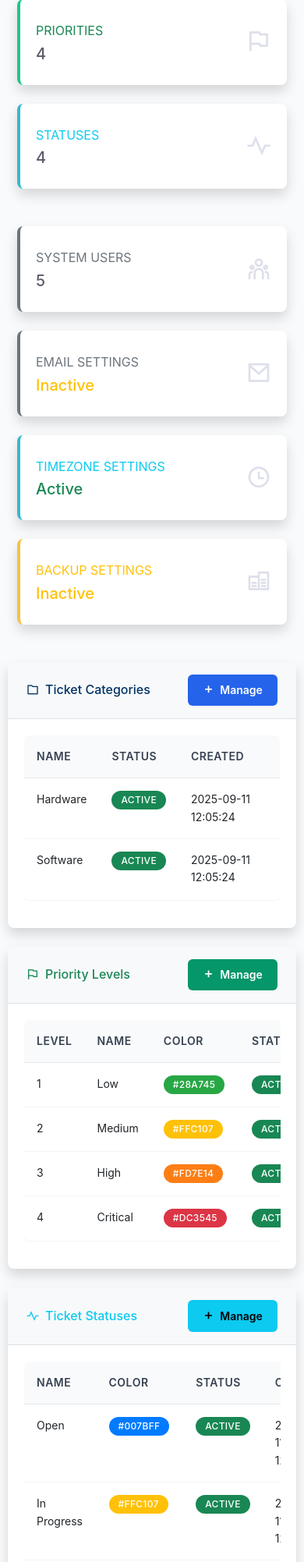
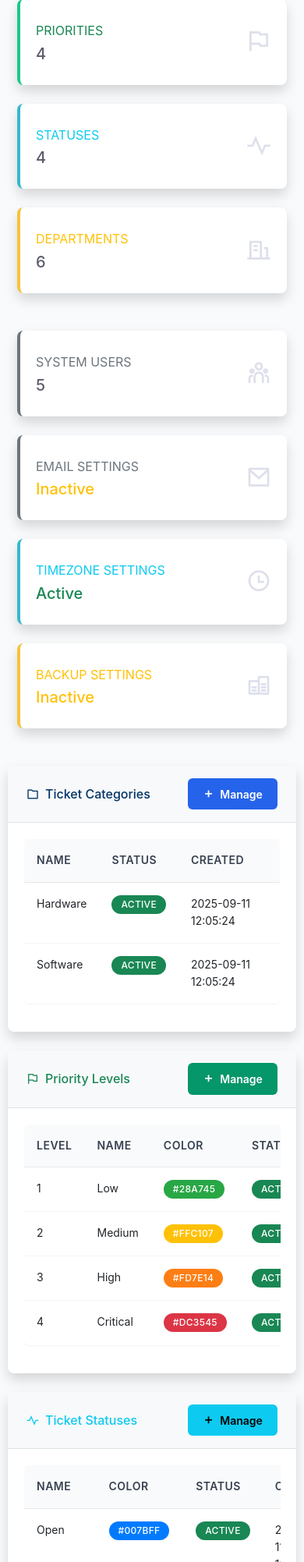
Before and after one commit to narain-karthik/Replit-IT, a Flask app: page /super_admin/master_data in a window 390 px wide. Shown: the part 597-2600 px from the top of the page at 78% size. Run offline with Flask 3, Linux system fonts and the light colour scheme; the visitor is signed in with stand-in values (Sample User, id 1); some libraries are stand-ins or nearby versions.

Commit message:
Enable management of departments with assignment of a department head
Adds MasterDataDepartment model, form, routes, templates, and seeds initial data.

Replit-Commit-Author: Agent
Replit-Commit-Session-Id: fea00273-5862-42df-b521-164227699806
Replit-Commit-Screenshot-Url: https://storage.googleapis.com/screenshot-production-us-central1/9502c350-2842-43c3-845e-0616f72cb032/fea00273-5862-42df-b521-164227699806/da6ph78

```diff
--- a/app.py
+++ b/app.py
@@ -122,6 +122,20 @@ with app.app_context():
         for status in statuses:
             db.session.add(status)
 
+    # Create default departments
+    from models import MasterDataDepartment
+    if MasterDataDepartment.query.count() == 0:
+        departments = [
+            MasterDataDepartment(name='Engineering', code='ENG', description='Engineering Department - Design and development', is_active=True),
+            MasterDataDepartment(name='Information Technology', code='IT', description='Information Technology Department - System administration and support', is_active=True),
+            MasterDataDepartment(name='Human Resources', code='HR', description='Human Resources Department - Employee management and recruitment', is_active=True),
+            MasterDataDepartment(name='Finance', code='FIN', description='Finance Department - Financial planning and accounting', is_active=True),
+            MasterDataDepartment(name='Operations', code='OPS', description='Operations Department - Daily operations and logistics', is_active=True),
+            MasterDataDepartment(name='Quality Assurance', code='QA', description='Quality Assurance Department - Testing and quality control', is_active=True)
+        ]
+        for department in departments:
+            db.session.add(department)
+
     # Create default email settings
     if EmailSettings.query.count() == 0:
         email_settings = EmailSettings(
--- a/models.py
+++ b/models.py
@@ -160,6 +160,26 @@ class MasterDataStatus(db.Model):
     updated_at = db.Column(db.DateTime, default=datetime.utcnow, onupdate=datetime.utcnow)
 
 
+class MasterDataDepartment(db.Model):
+    """Master data for departments"""
+    __tablename__ = 'master_departments'
+
+    id = db.Column(db.Integer, primary_key=True)
+    name = db.Column(db.String(100), unique=True, nullable=False)
+    code = db.Column(db.String(10), unique=True, nullable=False)  # Short code like ENG, IT, HR
+    description = db.Column(db.String(200), nullable=True)
+    head_of_department_id = db.Column(db.Integer, db.ForeignKey('users.id'), nullable=True)
+    is_active = db.Column(db.Boolean, default=True)
+    created_at = db.Column(db.DateTime, default=datetime.utcnow)
+    updated_at = db.Column(db.DateTime, default=datetime.utcnow, onupdate=datetime.utcnow)
+
+    # Relationship
+    head_of_department = db.relationship('User', backref='departments_headed', foreign_keys=[head_of_department_id])
+
+    def __repr__(self):
+        return f'<Department {self.code}: {self.name}>'
+
+
 
 
 
--- a/routes.py
+++ b/routes.py
@@ -4,8 +4,8 @@ from flask_login import current_user
 from werkzeug.utils import secure_filename
 from sqlalchemy import extract, and_
 from app import app, db
-from models import User, Ticket, TicketComment, Attachment, MasterDataCategory, MasterDataPriority, MasterDataStatus, EmailSettings, TimezoneSettings, BackupSettings, EmailNotificationLog
-from forms import LoginForm, TicketForm, UpdateTicketForm, CommentForm, UserRegistrationForm, AssignTicketForm, UserProfileForm, MasterDataCategoryForm, MasterDataPriorityForm, MasterDataStatusForm, EmailSettingsForm, TimezoneSettingsForm, BackupSettingsForm
+from models import User, Ticket, TicketComment, Attachment, MasterDataCategory, MasterDataPriority, MasterDataStatus, MasterDataDepartment, EmailSettings, TimezoneSettings, BackupSettings, EmailNotificationLog
+from forms import LoginForm, TicketForm, UpdateTicketForm, CommentForm, UserRegistrationForm, AssignTicketForm, UserProfileForm, MasterDataCategoryForm, MasterDataPriorityForm, MasterDataStatusForm, MasterDataDepartmentForm, EmailSettingsForm, TimezoneSettingsForm, BackupSettingsForm
 from datetime import datetime
 from utils.email import send_assignment_email  # Add this import
 from utils.timezone import utc_to_ist
@@ -1191,6 +1191,7 @@ def master_data_dashboard():
     categories = MasterDataCategory.query.all()
     priorities = MasterDataPriority.query.order_by(MasterDataPriority.level).all()
     statuses = MasterDataStatus.query.all()
+    departments = MasterDataDepartment.query.all()
     email_settings = EmailSettings.query.first()
     timezone_settings = TimezoneSettings.query.first()
     backup_settings = BackupSettings.query.first()
@@ -1206,6 +1207,7 @@ def master_data_dashboard():
                          categories=categories,
                          priorities=priorities,
                          statuses=statuses,
+                         departments=departments,
                          email_settings=email_settings,
                          timezone_settings=timezone_settings,
                          backup_settings=backup_settings,
@@ -1393,6 +1395,78 @@ def delete_status(status_id):
         flash(f'Error deleting status: {str(e)}', 'error')
 
     return redirect(url_for('manage_statuses'))
+
+
+# Department Management Routes
+@app.route('/super_admin/master_data/departments', methods=['GET', 'POST'])
+@super_admin_required
+def manage_departments():
+    """Manage departments"""
+    form = MasterDataDepartmentForm()
+    departments = MasterDataDepartment.query.all()
+
+    if form.validate_on_submit():
+        department = MasterDataDepartment(
+            name=form.name.data,
+            code=form.code.data.upper(),  # Store code in uppercase
+            description=form.description.data,
+            head_of_department_id=form.head_of_department_id.data if form.head_of_department_id.data else None,
+            is_active=form.is_active.data
+        )
+        try:
+            db.session.add(department)
+            db.session.commit()
+            flash(f'Department "{department.name}" created successfully!', 'success')
+            return redirect(url_for('manage_departments'))
+        except Exception as e:
+            db.session.rollback()
+            flash(f'Error creating department: {str(e)}', 'error')
+
+    return render_template('master_data/departments.html', form=form, departments=departments)
+
+
+@app.route('/super_admin/master_data/departments/<int:department_id>/edit', methods=['GET', 'POST'])
+@super_admin_required
+def edit_department(department_id):
+    """Edit a department"""
+    department = MasterDataDepartment.query.get_or_404(department_id)
+    form = MasterDataDepartmentForm(obj=department)
+
+    if form.validate_on_submit():
+        department.name = form.name.data
+        department.code = form.code.data.upper()
+        department.description = form.description.data
+        department.head_of_department_id = form.head_of_department_id.data if form.head_of_department_id.data else None
+        department.is_active = form.is_active.data
+        department.updated_at = datetime.utcnow()
+
+        try:
+            db.session.commit()
+            flash(f'Department "{department.name}" updated successfully!', 'success')
+            return redirect(url_for('manage_departments'))
+        except Exception as e:
+            db.session.rollback()
+            flash(f'Error updating department: {str(e)}', 'error')
+
+    return render_template('master_data/edit_department.html', form=form, department=department)
+
+
+@app.route('/super_admin/master_data/departments/<int:department_id>/delete', methods=['POST'])
+@super_admin_required
+def delete_department(department_id):
+    """Delete a department"""
+    department = MasterDataDepartment.query.get_or_404(department_id)
+    department_name = department.name
+
+    try:
+        db.session.delete(department)
+        db.session.commit()
+        flash(f'Department "{department_name}" deleted successfully!', 'success')
+    except Exception as e:
+        db.session.rollback()
+        flash(f'Error deleting department: {str(e)}', 'error')
+
+    return redirect(url_for('manage_departments'))
 
 
 
--- a/templates/master_data/dashboard.html
+++ b/templates/master_data/dashboard.html
@@ -76,7 +76,23 @@
             </div>
         </div>
 
-
+        <div class="col-xl-3 col-md-6 mb-4">
+            <div class="card border-left-warning shadow h-100 py-2">
+                <div class="card-body">
+                    <div class="row no-gutters align-items-center">
+                        <div class="col mr-2">
+                            <div class="text-xs font-weight-bold text-warning text-uppercase mb-1">
+                                Departments
+                            </div>
+                            <div class="h5 mb-0 font-weight-bold text-gray-800">{{ departments|length }}</div>
+                        </div>
+                        <div class="col-auto">
+                            <i class="ri-building-line fa-2x text-gray-300"></i>
+                        </div>
+                    </div>
+                </div>
+            </div>
+        </div>
     </div>
 
     <!-- Second Row of Overview Cards -->
@@ -329,7 +345,59 @@
             </div>
         </div>
 
-
+        <!-- Departments Section -->
+        <div class="col-lg-6 mb-4">
+            <div class="card shadow">
+                <div class="card-header py-3 d-flex justify-content-between align-items-center">
+                    <h6 class="m-0 font-weight-bold text-warning">
+                        <i class="ri-building-line me-2"></i>Departments
+                    </h6>
+                    <a href="{{ url_for('manage_departments') }}" class="btn btn-warning btn-sm">
+                        <i class="ri-add-line"></i> Manage
+                    </a>
+                </div>
+                <div class="card-body">
+                    {% if departments %}
+                        <div class="table-responsive">
+                            <table class="table table-sm">
+                                <thead>
+                                    <tr>
+                                        <th>Code</th>
+                                        <th>Name</th>
+                                        <th>HOD</th>
+                                        <th>Status</th>
+                                    </tr>
+                                </thead>
+                                <tbody>
+                                    {% for department in departments[:5] %}
+                                    <tr>
+                                        <td><span class="badge bg-secondary">{{ department.code }}</span></td>
+                                        <td>{{ department.name }}</td>
+                                        <td>
+                                            {% if department.head_of_department %}
+                                                {{ department.head_of_department.full_name }}
+                                            {% else %}
+                                                <span class="text-muted">Not assigned</span>
+                                            {% endif %}
+                                        </td>
+                                        <td>
+                                            {% if department.is_active %}
+                                                <span class="badge bg-success">Active</span>
+                                            {% else %}
+                                                <span class="badge bg-secondary">Inactive</span>
+                                            {% endif %}
+                                        </td>
+                                    </tr>
+                                    {% endfor %}
+                                </tbody>
+                            </table>
+                        </div>
+                    {% else %}
+                        <p class="text-muted">No departments defined yet.</p>
+                    {% endif %}
+                </div>
+            </div>
+        </div>
 
         <!-- User Management Section -->
         <div class="col-lg-6 mb-4">
```
Also changed, not shown: forms.py (+36 -2 lines), templates/master_data/departments.html (added, +172 -0 lines), templates/master_data/edit_department.html (added, +105 -0 lines).
